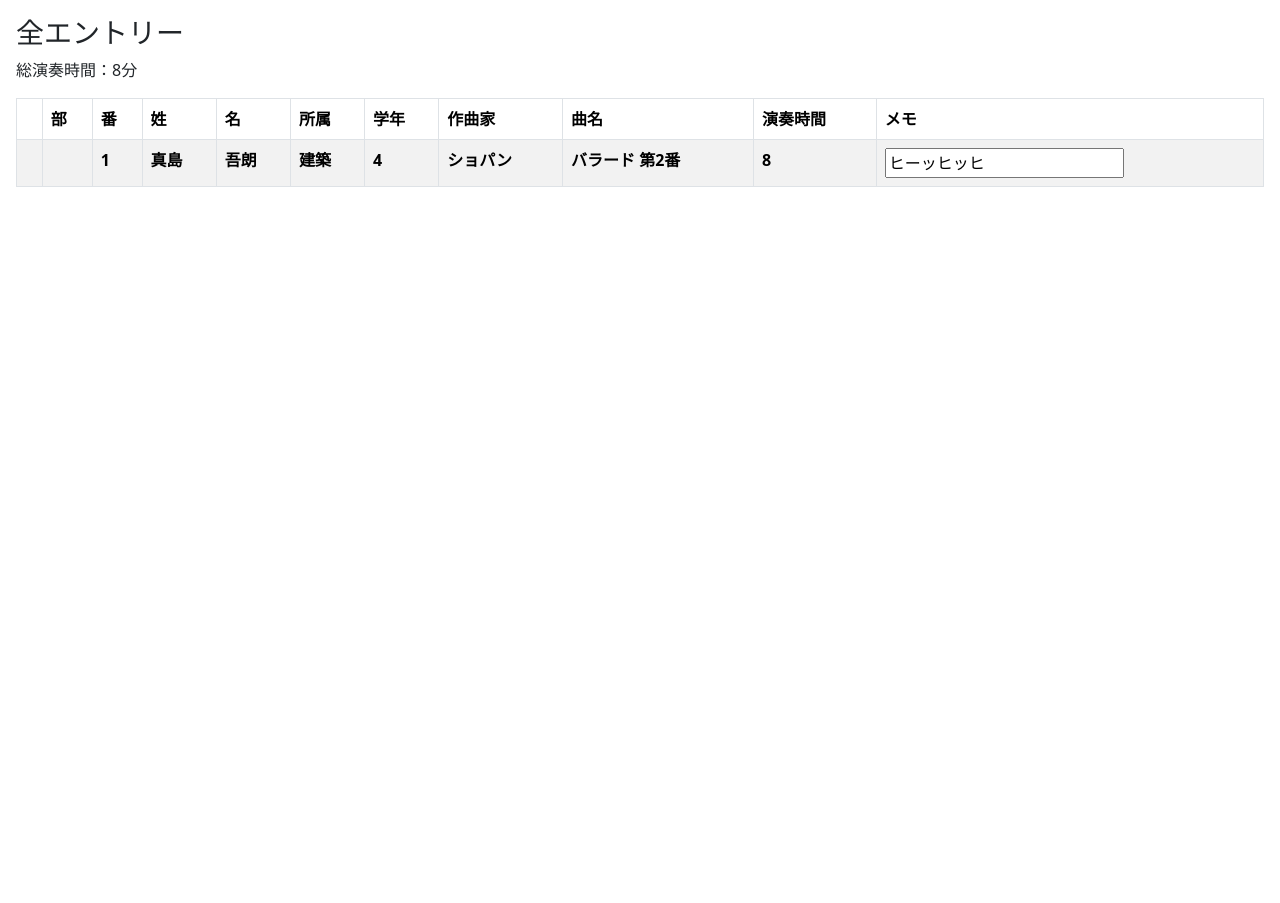
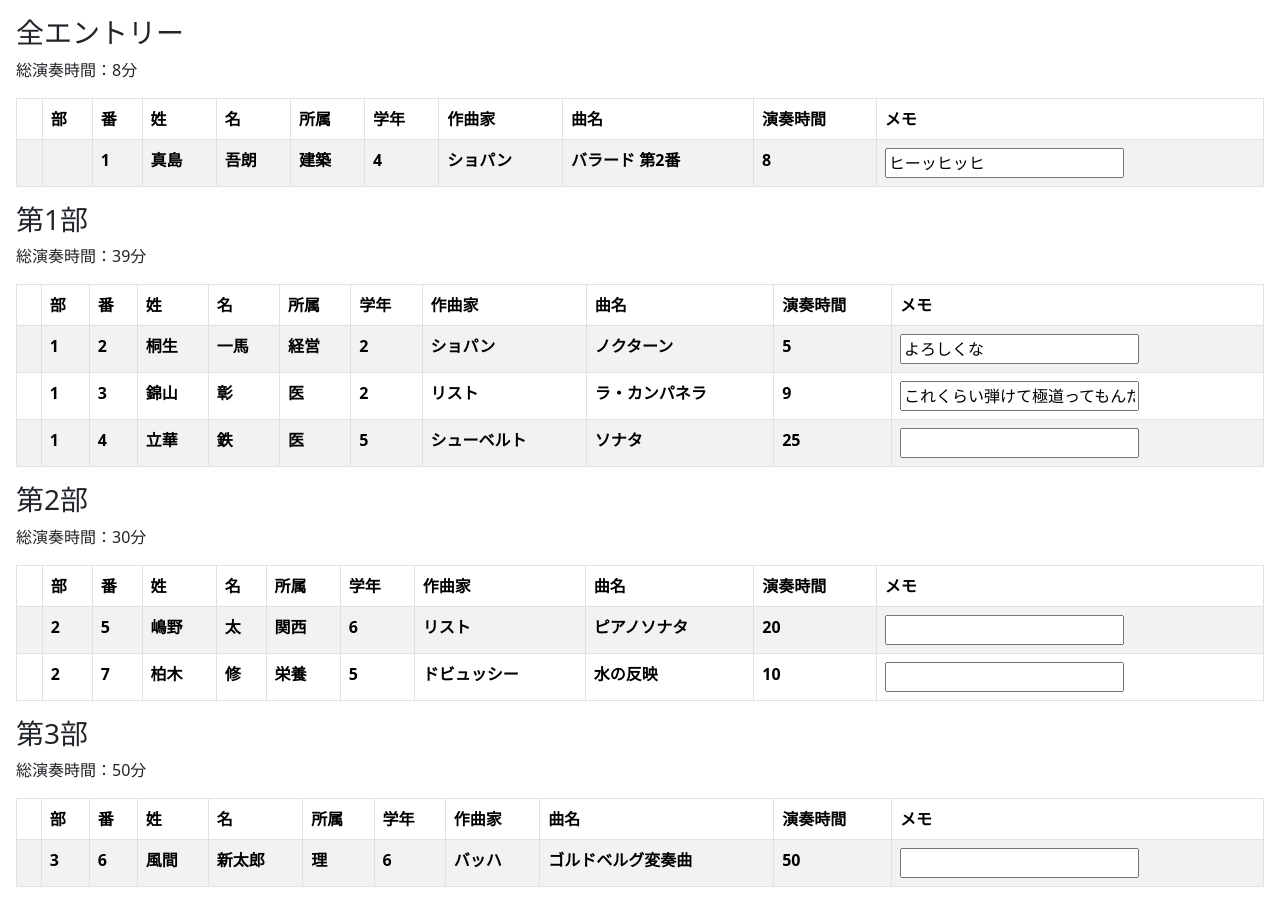
Before and after one commit to ritto153/PianoProgramEditor, a React (Create React App) app: page / in a window 1280 px wide. Before the commit the page ends 800 px from the top, so only its background shows below. Built offline with nearby package versions, Linux system fonts and the light colour scheme.

Commit message:
部ごとにテーブルを持つように

```diff
--- a/src/App.tsx
+++ b/src/App.tsx
@@ -1,12 +1,17 @@
 import "./App.css";
-import EntryTable from "./components/EntryTable";
-import EntryTableTitle from "./components/EntryTableTitle";
+import Part from "./components/Part";
+import { useEntries } from "./EntryProvider";
 
 export default function App() {
+  const { entries } = useEntries();
+  const maxPartNum = Math.max(...entries.map((entry) => entry.part_num === null ? 0 : entry.part_num));
+
   return (
     <div className="App">
-      <EntryTableTitle part_num={null} title="全エントリー" />
-      <EntryTable part_num={null}/>
+      <Part part_num={null} />
+      {[...Array(maxPartNum)].map((_, i) => (
+        <Part key={i + 1} part_num={i + 1} />
+      ))}
     </div>
   );
 }
--- a/src/components/EntryTable.tsx
+++ b/src/components/EntryTable.tsx
@@ -59,10 +59,9 @@ export default function EntryTable(props: Props) {
         <thead>
           <tr>
             <th></th>
-            {Object.entries(entryAttributesInfo).map(([key, value]) => {
-              if (value["displayInTable"]) {
-                return <th>{value["displayName"]}</th>;
-              }
+            {Object.entries(entryAttributesInfo).map(([_, value]) => {
+              if (value["displayInTable"]) return <th>{value["displayName"]}</th>;
+              else return null;
             })}
           </tr>
         </thead>
--- a/src/components/EntryTableRow.tsx
+++ b/src/components/EntryTableRow.tsx
@@ -36,7 +36,7 @@ export default function EntryTableRow(props: Props) {
     >
       <th></th>
       {Object.entries(entry).map(([key, value], i) => {
-        if (!entryAttributesInfo[key as keyof Entry]["displayInTable"]) return;
+        if (!entryAttributesInfo[key as keyof Entry]["displayInTable"]) return null;
         else if (key !== "memo") return <th key={i}>{value}</th>;
         else {
           return (
--- a/src/index.tsx
+++ b/src/index.tsx
@@ -1,4 +1,3 @@
-import { createContext } from 'react';
 import ReactDOM from 'react-dom/client';
 import './index.css';
 import App from './App';
```
